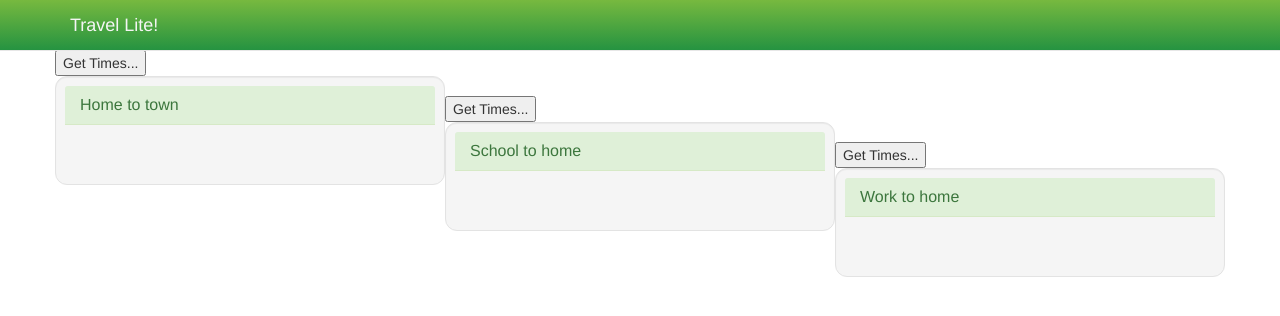
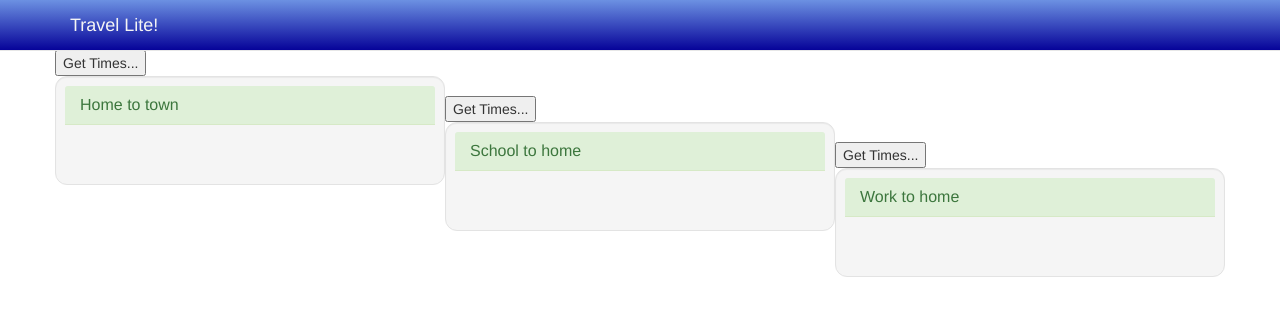
Before and after one commit to RogerMartinDb/travel-lite, a React app: page / in a window 1280 px wide. Built offline with nearby package versions, Linux system fonts and the light colour scheme.

Commit message:
changed to blue

```diff
--- a/src/index.css
+++ b/src/index.css
@@ -29,9 +29,9 @@ textarea {
 }
 
 .navbar-default {
-  background-color: #76b940;
-  background: linear-gradient(to top,#259341 0%,#77b93f 100%);
-  background: -webkit-linear-gradient(bottom,#259341 0%,#77b93f 100%);
+  background-color: #6c91e2;
+  background: linear-gradient(to top,#060399 0%,#6c91e2 100%);
+  background: -webkit-linear-gradient(bottom,#060399 0%,#6c91e2 100%);
 }
 
 .navbar-default .navbar-brand {
```
